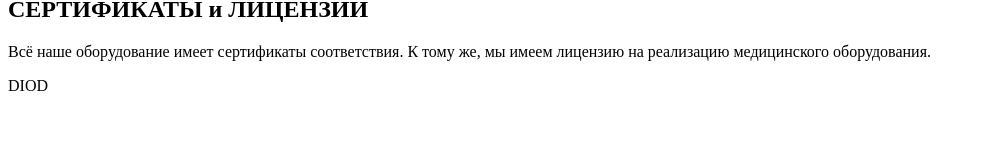
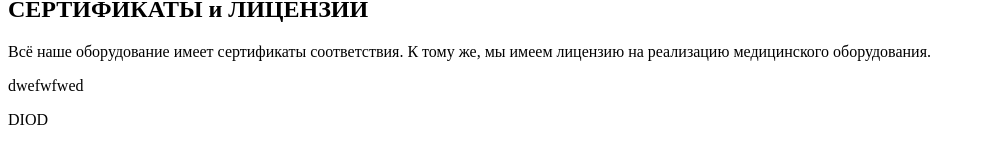
Before and after one commit to yerbol021/lamp, a Next.js app in the folder lamp/: page /faq in a window 1280 px wide. Shown: the part 464-628 px from the top of the page, without its empty margins (0-985 px from the left). Built offline with nearby package versions, Linux system fonts and the light colour scheme.

Commit message:
Added FAQpage

```diff
--- a/lamp/app/faq/page.tsx
+++ b/lamp/app/faq/page.tsx
@@ -0,0 +1,8 @@
+import React from "react";
+import { useState } from "react";
+
+const FAQPage = () => {
+  return <div>dwefwfwed</div>;
+};
+
+export default FAQPage;
--- a/lamp/app/layout.tsx
+++ b/lamp/app/layout.tsx
@@ -9,8 +9,8 @@ const HomePage = () => {
     <html>
       <body>
         <About />
-        {/* <FAQPage />
-        <How /> */}
+        <FAQPage />
+        {/* <How /> */}
         <Products />
         {/* <Contacts /> */}
       </body>
```
